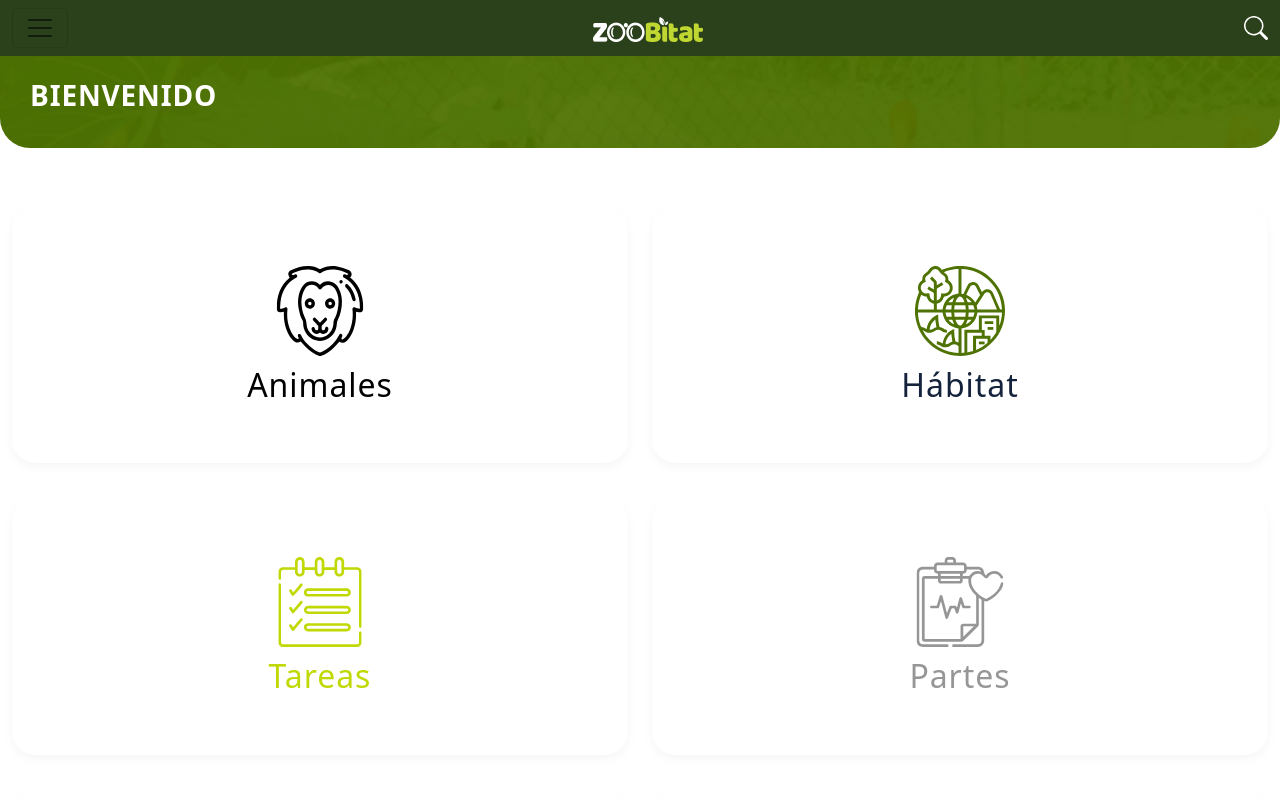
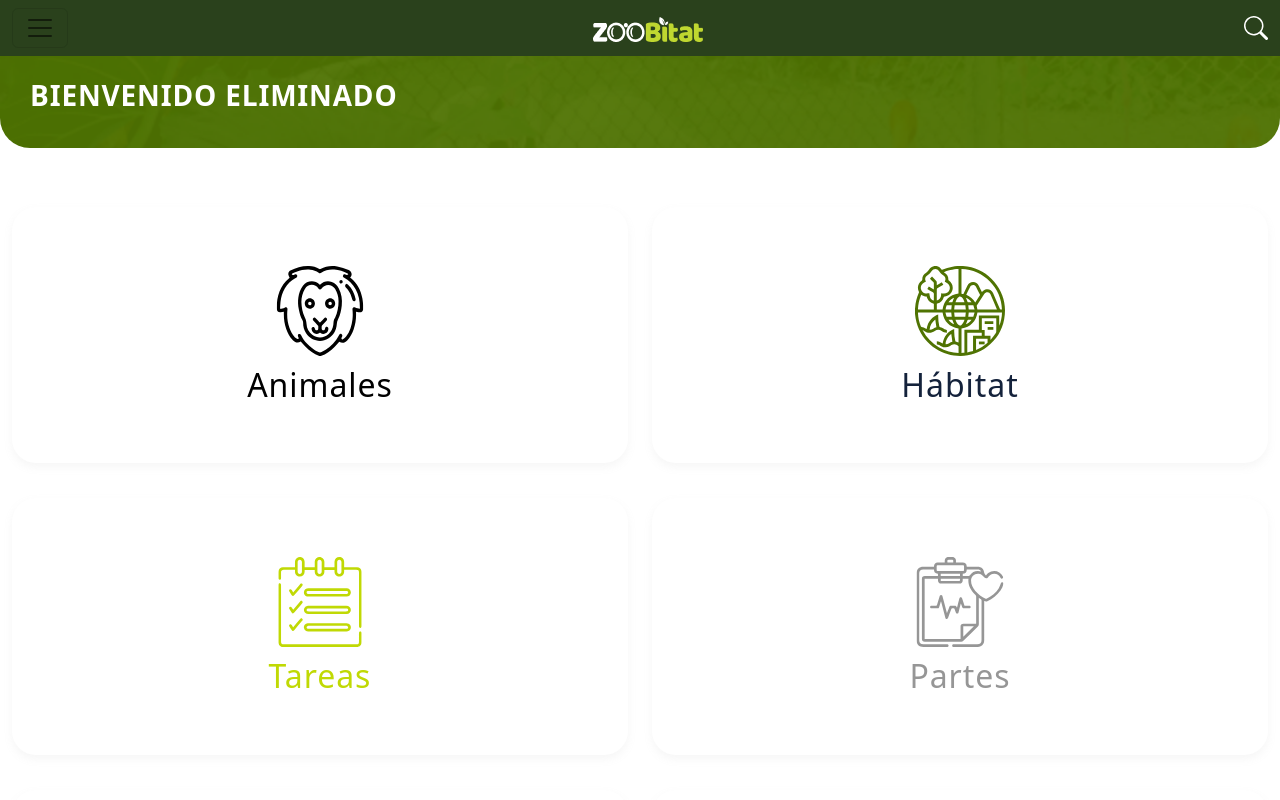
Before and after one commit to gregrodrig/Zoobitat_Front, a React (Create React App) app: page /Dashboard in a window 1280 px wide. Shown: the top 800 px of the page. Built offline with nearby package versions, Linux system fonts and the light colour scheme; no server answers; sample sign-in values are in the browser's storage.

Commit message:
adding tarea buttom in tareaList

```diff
--- a/src/components/Asignacion/AsignacionListComponent.jsx
+++ b/src/components/Asignacion/AsignacionListComponent.jsx
@@ -53,19 +53,18 @@ export default class AsignacionListComponent extends Component {
             this.setState({ asignaciones: [] });
             console.error(error);
 
-
             axios
-        .post('https://localhost:7106/api/logs', {
-          message: error.message,
-          level: 'ERROR',
-          section: 'AsignacionListComponent',
-        })
-        .then((response) => {
-          console.log('Log enviado al servidor')
-        })
-        .catch((error) => {
-          console.error('Error al enviar el log al servidor', error)
-        })
+              .post("https://localhost:7106/api/logs", {
+                message: error.message,
+                level: "ERROR",
+                section: "AsignacionListComponent",
+              })
+              .then((response) => {
+                console.log("Log enviado al servidor");
+              })
+              .catch((error) => {
+                console.error("Error al enviar el log al servidor", error);
+              });
           });
       })
       .catch((error) => {
@@ -124,6 +123,17 @@ export default class AsignacionListComponent extends Component {
 
     return (
       <div>
+        <div style={{ width: "100%", margin: "0 0 20px", padding: "0 10px" }}>
+          <Link
+            style={{ width: "100%", backgroundColor: "#2a411c" }}
+            to="/asignacionForm"
+            className="btn rounded-pill btn-block"
+          >
+            <span style={{ color: "white", fontSize: "30px" }}>
+              Crear Nueva Tarea
+            </span>
+          </Link>
+        </div>
         <div
           style={{
             display: "flex",
--- a/src/components/dashboard/Dashboard.jsx
+++ b/src/components/dashboard/Dashboard.jsx
@@ -8,6 +8,21 @@ import useUser from "hooks/useUser";
 
 const Dashboard = () => {
   const { rol } = useUser();
+  let msgWelcome = "";
+
+  if (rol === 1) {
+    msgWelcome = "Gestor";
+  } else if (rol === 2) {
+    msgWelcome = "Cuidador";
+  } else if (rol === 3) {
+    msgWelcome = "Veterinario";
+  } else if (rol === 4) {
+    msgWelcome = "Visitante";
+  } else if (rol === 5) {
+    msgWelcome = "Inactivo";
+  } else {
+    msgWelcome = "Eliminado";
+  }
 
   let content = [
     {
@@ -57,7 +72,7 @@ const Dashboard = () => {
   return (
     <>
       <Encabezado
-        titulo={`BIENVENIDO ${rol}`}
+        titulo={`BIENVENIDO ${msgWelcome}`}
         info=" "
         style={{
           alignItems: "center",
```
Also changed, not shown: capacitor.config.ts (+0 -15 lines).
